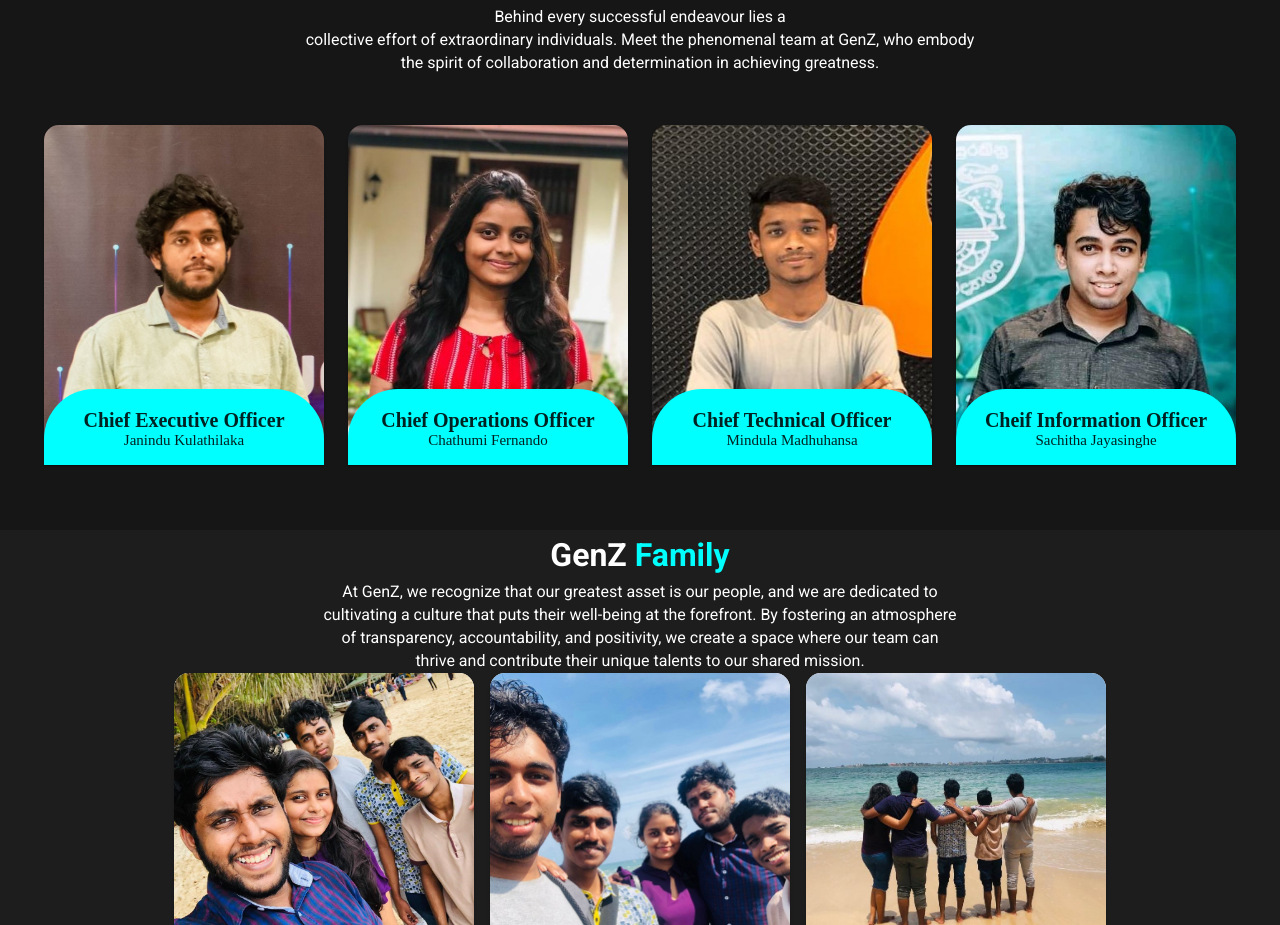
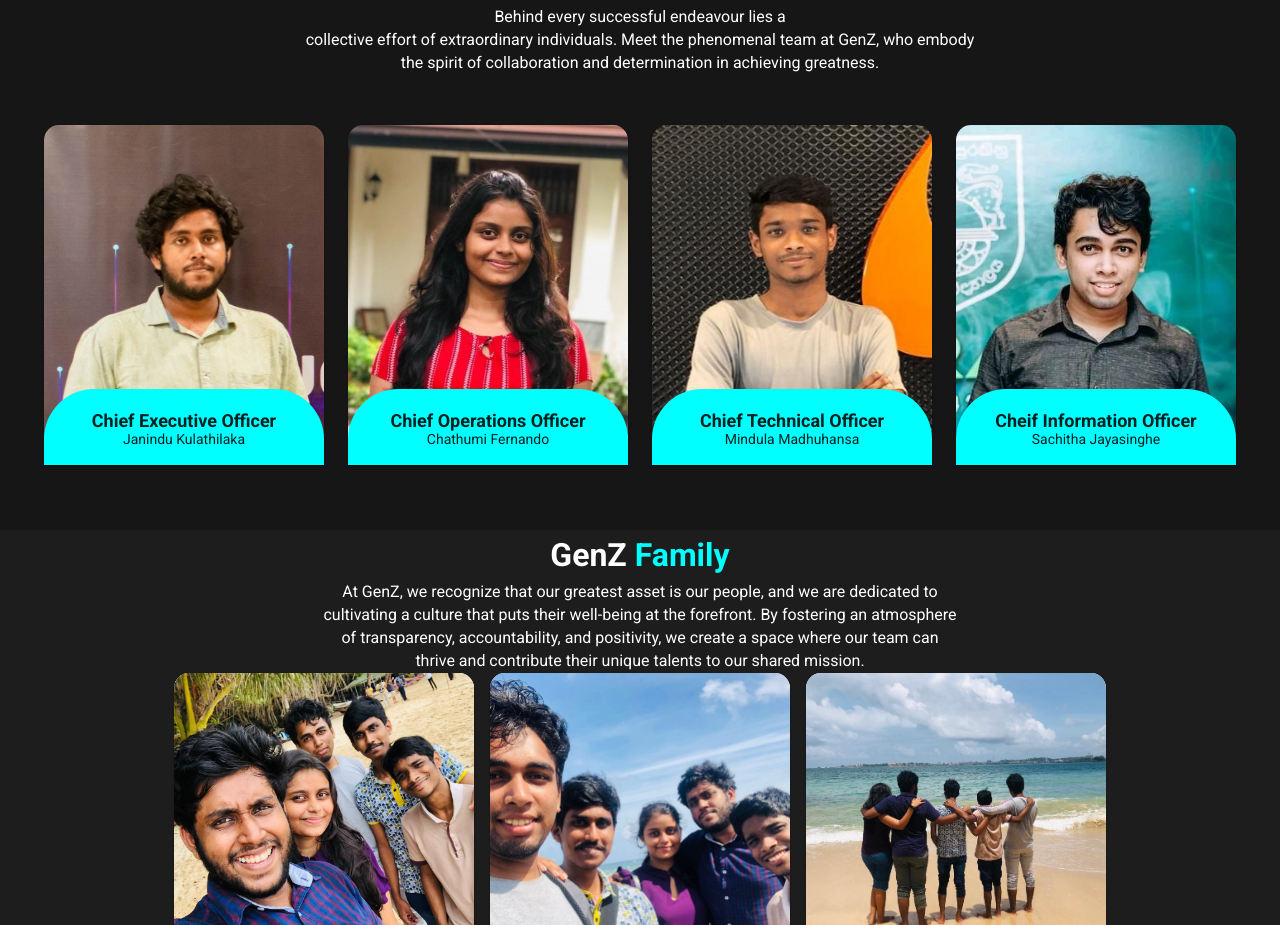
Before and after one commit to GenZ-DevLabs/GenZ-Official-Website, a React (Create React App) app in the folder genz-official-website/: page /about in a window 1280 px wide. Shown: the part 910-1835 px from the top of the page. Built offline with nearby package versions, Linux system fonts and the light colour scheme.

Commit message:
add font style

```diff
--- a/genz-official-website/src/components/AboutLeadSection.js
+++ b/genz-official-website/src/components/AboutLeadSection.js
@@ -69,6 +69,7 @@
             direction={{ xs: "column", md: "row" }}
             spacing={3}
             sx={{
+              fontFamily: "Roboto",
               display: "flex",
               flexWrap: "wrap",
               alignItems: "center",
@@ -114,7 +115,7 @@
                       <Box
                         style={{
                           fontWeight: "600",
-                          fontSize: "20px",
+                          fontSize: "18px",
                         }}
                       >
                         {card.post}
@@ -122,7 +123,7 @@
                       <Box
                         style={{
                           fontWeight: "400",
-                          fontSize: "15px",
+                          fontSize: "14px",
                         }}
                       >
                         {card.name}
```
